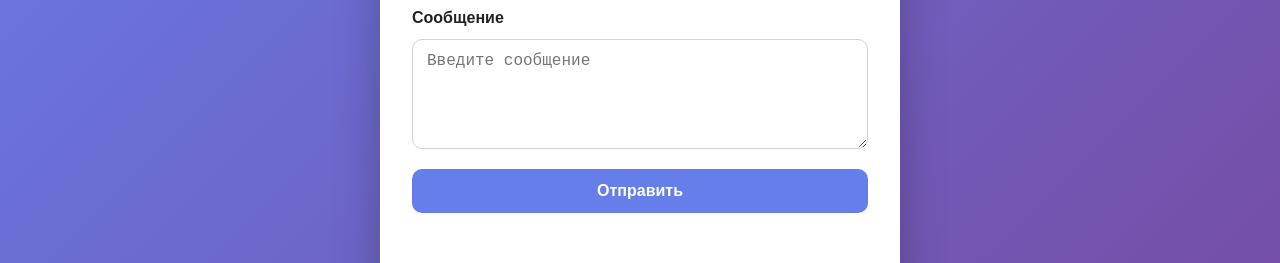
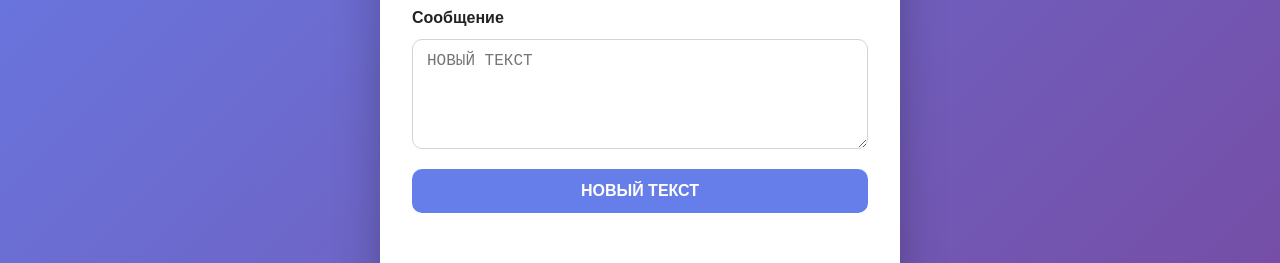
Before and after one commit to GhigherF/TPO-CI-CD, a website: page public/index.html in a window 1280 px wide. Shown: the part 398-661 px from the top of the page. Drawn offline with Linux system fonts and the light colour scheme.

Commit message:
ТЕст

```diff
--- a/public/index.html
+++ b/public/index.html
@@ -20,9 +20,9 @@
         <input id="email" name="email" type="email" placeholder="Введите email" required>
 
         <label for="message">Сообщение</label>
-        <textarea id="message" name="message" placeholder="Введите сообщение" required></textarea>
+        <textarea id="message" name="message" placeholder="НОВЫЙ ТЕКСТ" required></textarea>
 
-        <button id="submit-button" type="submit">Отправить</button>
+        <button id="submit-button" type="submit">НОВЫЙ ТЕКСТ</button>
       </form>
 
       <p id="result" class="result" aria-live="polite"></p>
```
